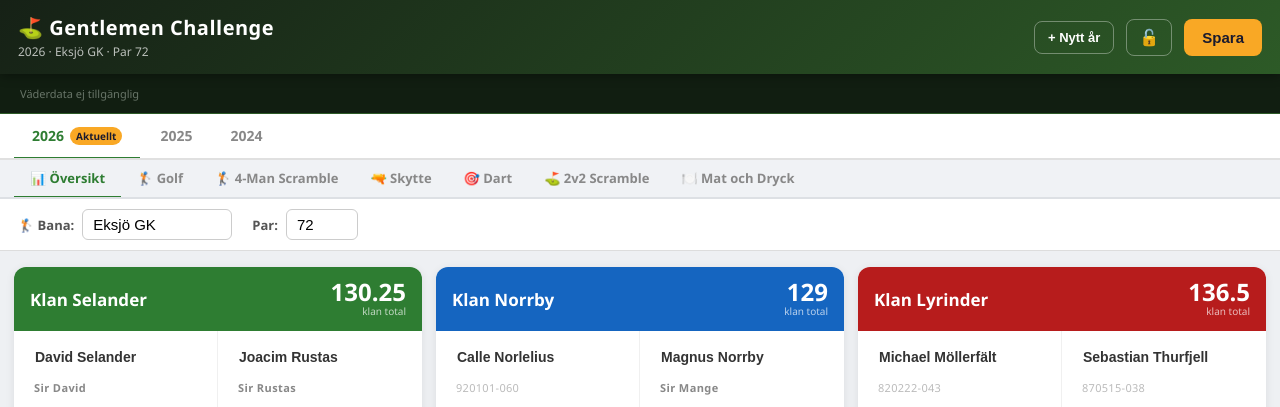
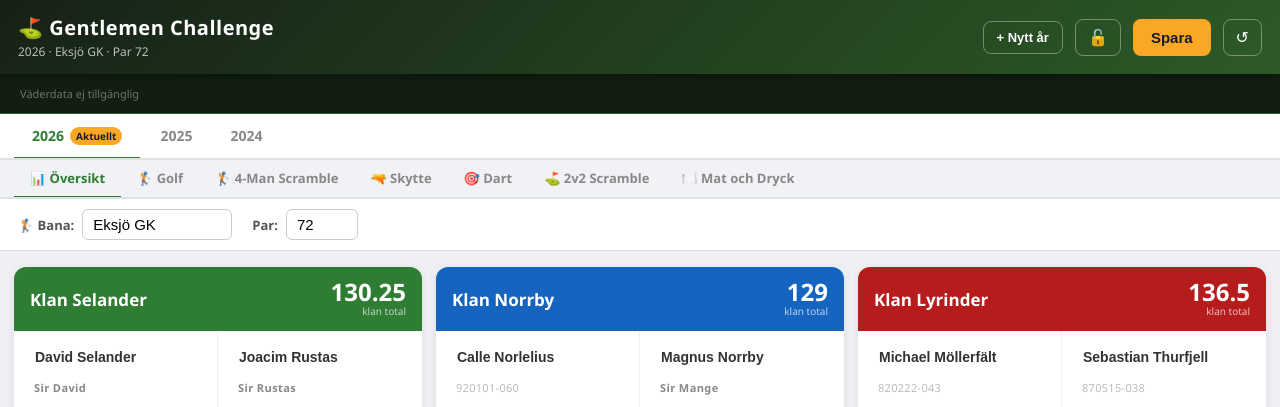
Before and after one commit to TheDejvx/gc-app, a Flask app: page / in a window 1280 px wide. Shown: the top 407 px of the page. Run offline with Flask 3, Linux system fonts and the light colour scheme; data that the repository does not hold is empty.

Commit message:
Add refresh button to header top right
Co-Authored-By: Claude Sonnet 4.6 <noreply@anthropic.com>

```diff
--- a/templates/index.html
+++ b/templates/index.html
@@ -834,6 +834,7 @@
   <button id="new-year-btn" onclick="newYear()" title="Lägg till nytt år">+ Nytt år</button>
   <button id="lock-btn" onclick="toggleLock()" title="Lås/lås upp år">🔓</button>
   <button id="save-btn">Spara</button>
+  <button onclick="location.reload()" title="Ladda om sidan" style="background:transparent;border:1.5px solid rgba(255,255,255,0.35);color:white;padding:8px 12px;border-radius:8px;font-size:16px;cursor:pointer;flex-shrink:0;">↺</button>
 </header>
 
 <div id="weather-bar">
```
